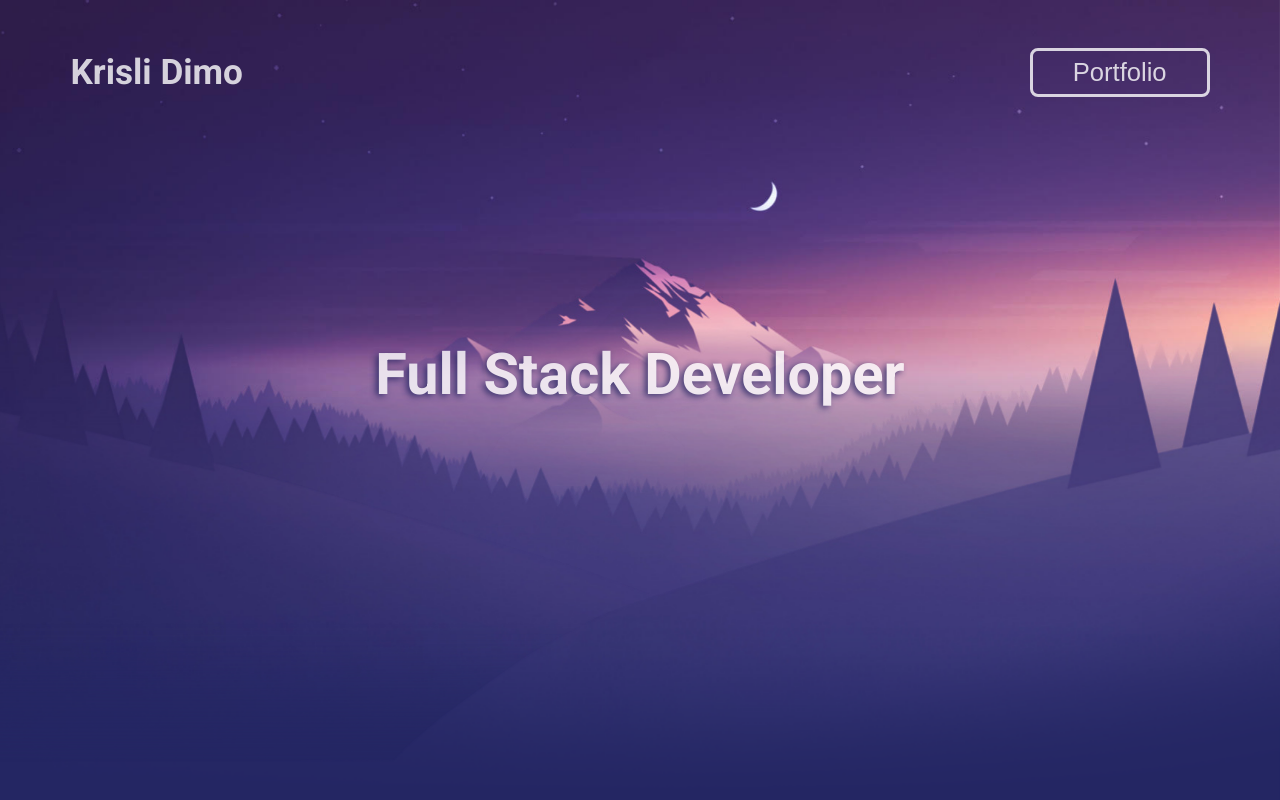
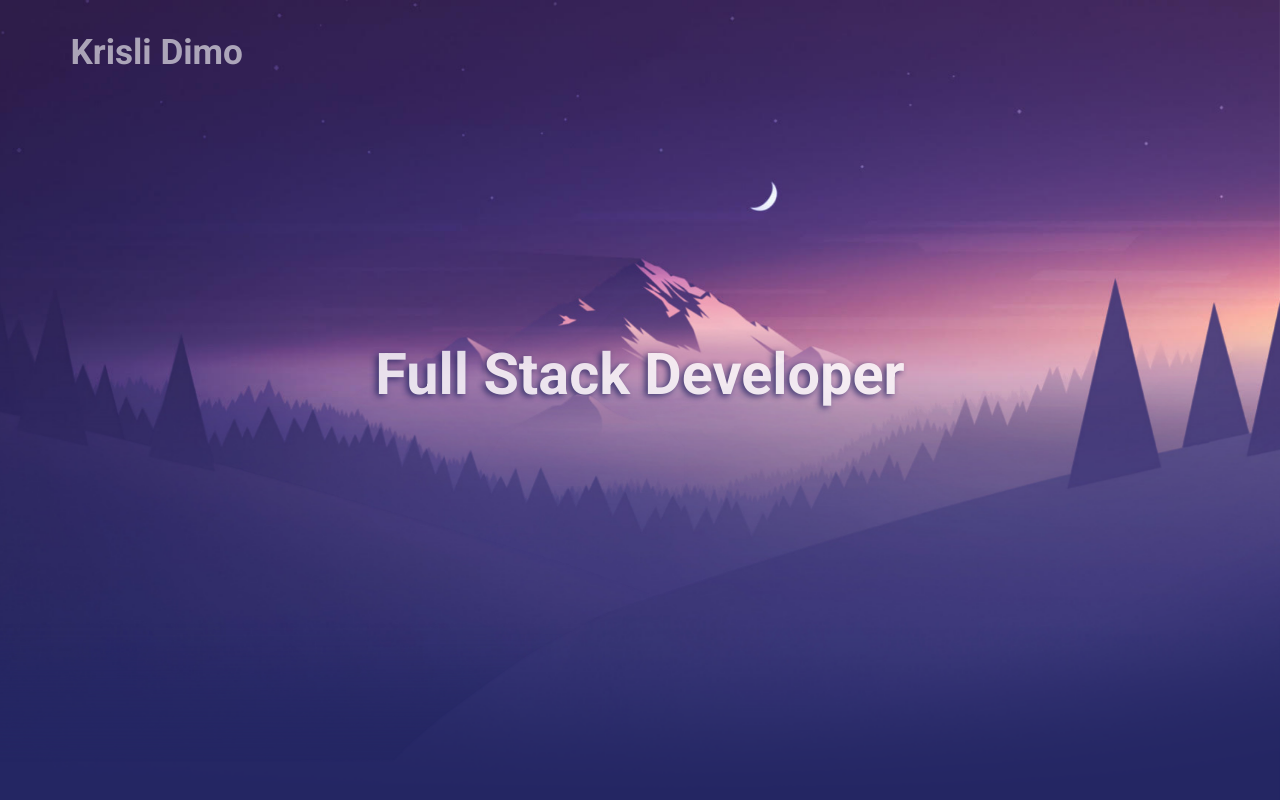
Before and after one commit to krislidimo/personal-portfolio, a React app: page /about in a window 1280 px wide. Shown: the top 800 px of the page. Built offline with nearby package versions, Linux system fonts and the light colour scheme; some packages are replaced by stand-ins of ours.

Commit message:
removed portfolio button

```diff
--- a/src/components/banner/Banner.js
+++ b/src/components/banner/Banner.js
@@ -27,13 +27,13 @@ class Banner extends React.Component {
 			4,    // forest1
 			6,    // landscapeLeft
 			6.6 , // landscapeRight
-			0,   // nav
+			0,    // nav
 			.1    // title
 		]
 
 		for(let i = 0; i < children.length; i++) {
-		children[i].style.transform = 'translateY(-' + (window.pageYOffset * offSets[i] / children.length) + 'px)';
-	}
+			children[i].style.transform = 'translateY(-' + (window.pageYOffset * offSets[i] / children.length) + 'px)';
+		}
 	}
 
 	componentDidMount() {
@@ -55,12 +55,9 @@ class Banner extends React.Component {
 					<div className="layer z-index-3" ><img src={landscapeLeft} alt='' /></div>
 					<div className="layer z-index-2" ><img src={landscapeRight} alt='' /></div>
 
-					{/*Name & Nav*/}
+					{/*Name*/}
 					<div className='nav'>
 						<h1 className='name'>Krisli Dimo</h1>
-						<button className='nav-link portfolio-link' >
-							<a href="#portfolio">Portfolio</a>
-						</button>
 					</div>
 
 					{/*Title*/}
--- a/src/components/banner/Banner.scss
+++ b/src/components/banner/Banner.scss
@@ -6,47 +6,25 @@
 		display: flex;
 		justify-content: space-between;
 		align-items: center;
-		margin: 3rem 4.4rem 0 4.4rem;
-		opacity: 0.8;
+		margin: 2.2rem 4.4rem 0 4.4rem;
+		opacity: 0.6;
+		z-index: 2;
 
 		.name {
 			color: white;
 			font-size: 2.2rem;
 		}
 
-		.portfolio-link {
-			border: 3.4px solid white;
-			border-radius: 8px;
-			background: none;
-
-			a {
-				display: flex;
-				color: white;
-				font-size: 1.6rem;
-				text-decoration: none;
-				outline: none;
-				padding: 6px 34px;
-			}
-
-			@media (max-width: 700px) {
-				display: none;
-			}
-		}
-
-		@media (max-width: 700px) {
+		@media (max-width: 600px) {
 			justify-content: center;
+			width: 100vw;
+			margin: 1.4rem 0 0;
 		}
 	}
 
-	.bottom-wrapper {
-		display: flex;
-		justify-content: flex-start;
-		width: 100%;
-	}
 
 	.title-wrapper {
 		.title {
-			// display:flex;
 			color: white;
 			filter: drop-shadow(-2.8px 2.8px 3px #242663);
 			font-size: 3.6rem;
@@ -69,7 +47,6 @@
 	#parallax-container {
 		display: block;
 		height: 100vh;
-		// overflow: hidden;
 
 		.layer {
 			display: flex;
```
